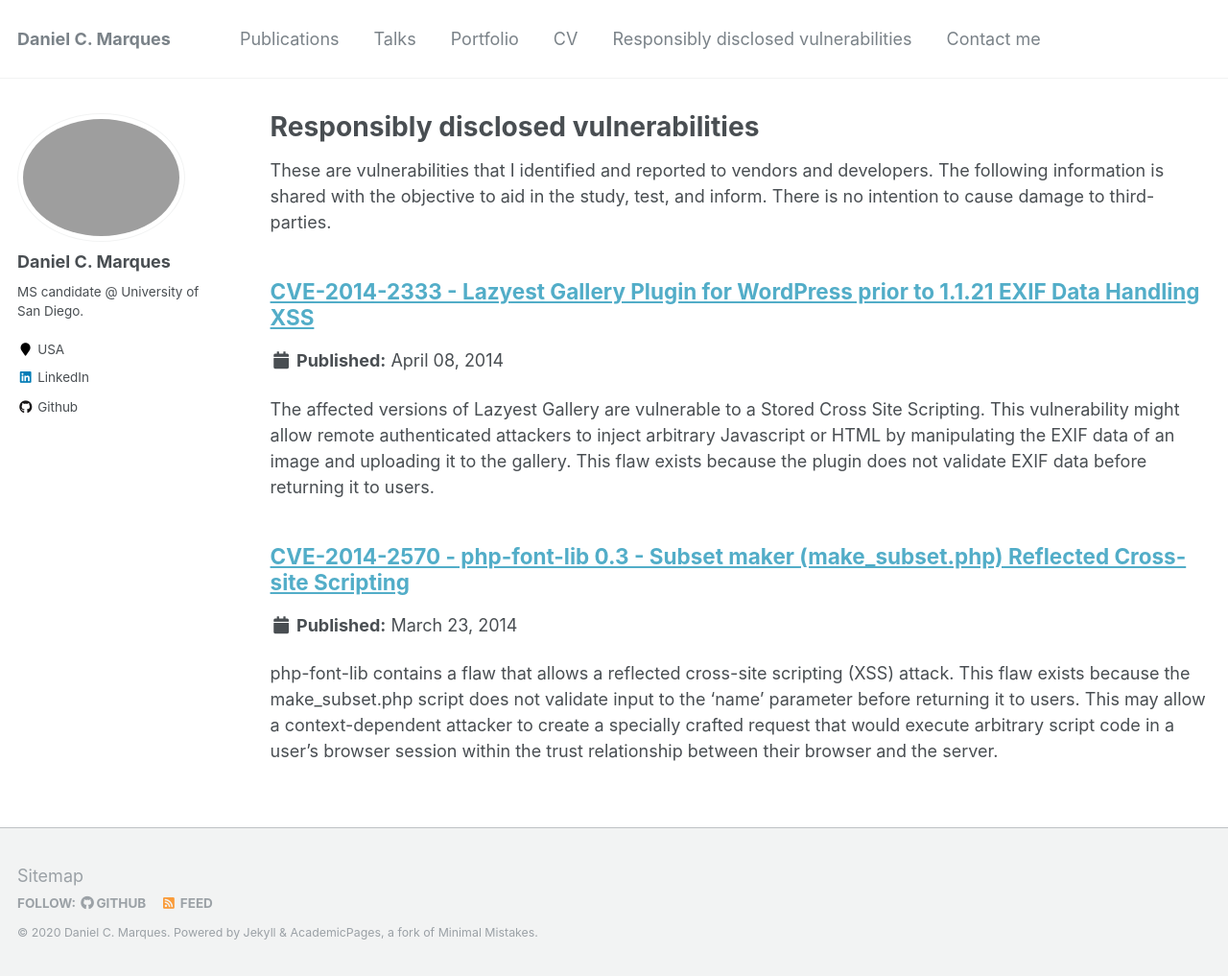
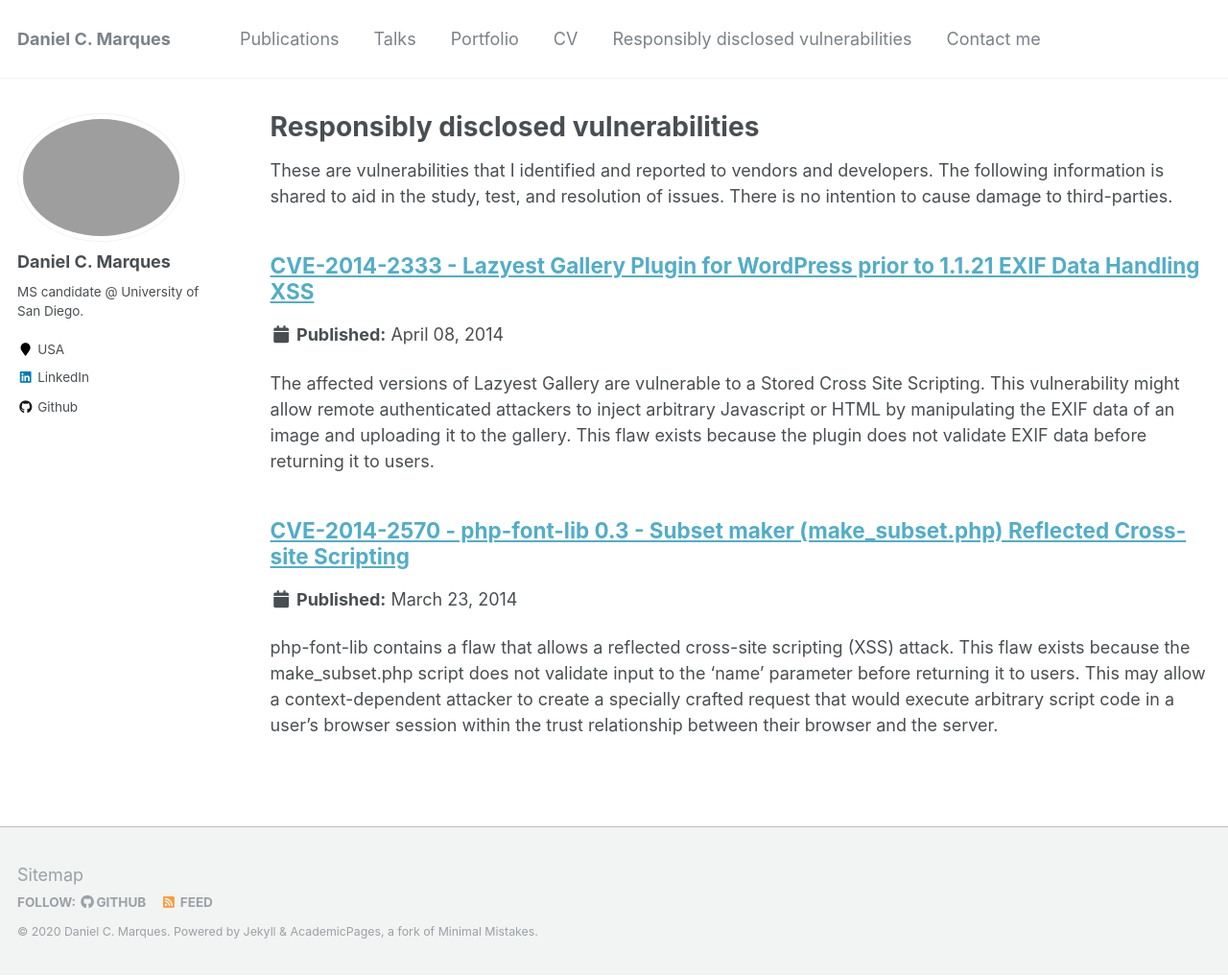
Before and after one commit to danielcmarques/danielcmarques.github.io, a Jekyll site: the page built from _pages/advisores.md, in a window 1280 px wide and 1017 px high. Shown: the whole window at 96% size. Built offline with Jekyll 4.4.1, drawn with Linux system fonts in a browser that asks for light colours.

Commit message:
Update advisores.md

```diff
--- a/_pages/advisores.md
+++ b/_pages/advisores.md
@@ -7,7 +7,7 @@ author_profile: true
 
 {% include base_path %}
 
-These are vulnerabilities that I identified and reported to vendors and developers. The following information is shared with the objective to aid in the study, test, and inform. There is no intention to cause damage to third-parties.
+These are vulnerabilities that I identified and reported to vendors and developers. The following information is shared to aid in the study, test, and resolution of issues. There is no intention to cause damage to third-parties.
 
 {% for post in site.advisories reversed %}
   {% include archive-single.html %}
```
